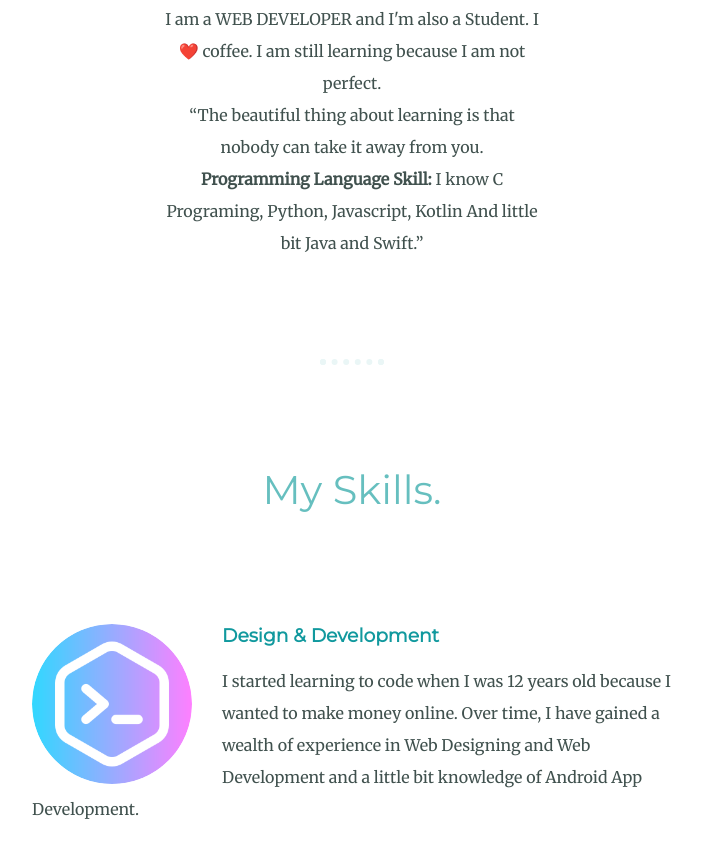
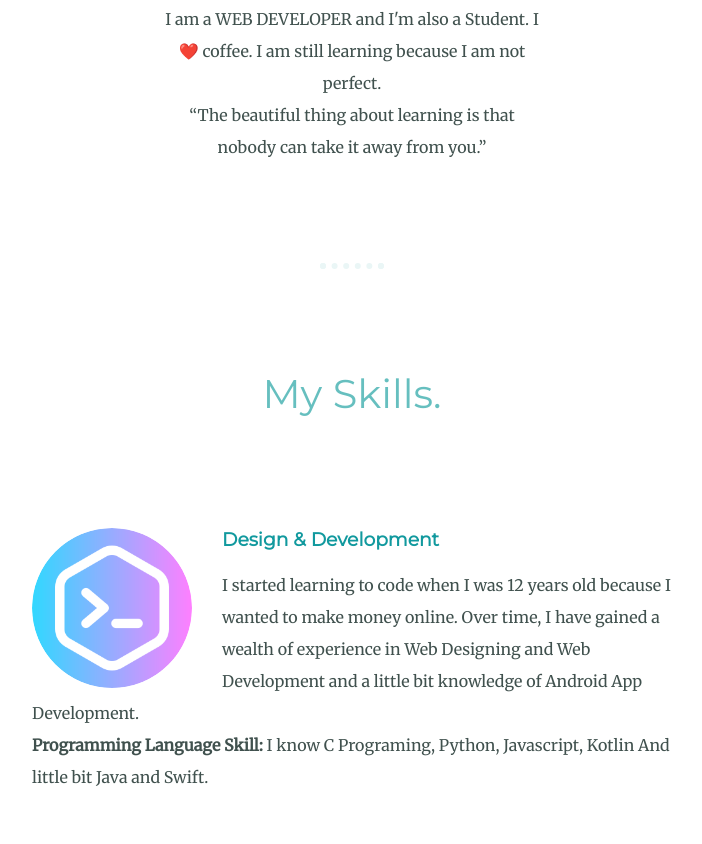
Before and after one commit to MDSINHA/pw, a plain HTML site: page index.html in a window 1280 px wide. Shown: the part 1276-2120 px from the top of the page, without its empty margins (288-990 px from the left). Drawn offline with Linux system fonts and the light colour scheme.

Commit message:
Update index.html

```diff
--- a/index.html
+++ b/index.html
@@ -24,7 +24,7 @@
     <div class="profile">
       <img class="mypic" src="images/mypic.jpeg" alt="angela-profile-img">
       <h2>Hello.</h2>
-      <p class="intro">I am a WEB DEVELOPER and I'm also a Student. I ❤️ coffee. I am still learning because I am not perfect. <br> “The beautiful thing about learning is that nobody can take it away from you. <br> <strong>Programming Language Skill: </strong>I know C Programing, Python, Javascript, Kotlin And little bit Java and Swift.”</p>
+      <p class="intro">I am a WEB DEVELOPER and I'm also a Student. I ❤️ coffee. I am still learning because I am not perfect. <br> “The beautiful thing about learning is that nobody can take it away from you.”</p>
     </div>
     <hr>
     <div class="skills">
@@ -33,7 +33,7 @@
         <img class="code-img" src="images/code.png" alt="code-img">
 
         <h3>Design & Development</h3>
-        <p>I started learning to code when I was 12 years old because I wanted to make money online. Over time, I have gained a wealth of experience in Web Designing and Web Development and a little bit knowledge of Android App Development.</p>
+        <p>I started learning to code when I was 12 years old because I wanted to make money online. Over time, I have gained a wealth of experience in Web Designing and Web Development and a little bit knowledge of Android App Development. <br> <strong>Programming Language Skill: </strong>I know C Programing, Python, Javascript, Kotlin And little bit Java and Swift.</p>
 
       </div>
       <div class="skill-row">
```
